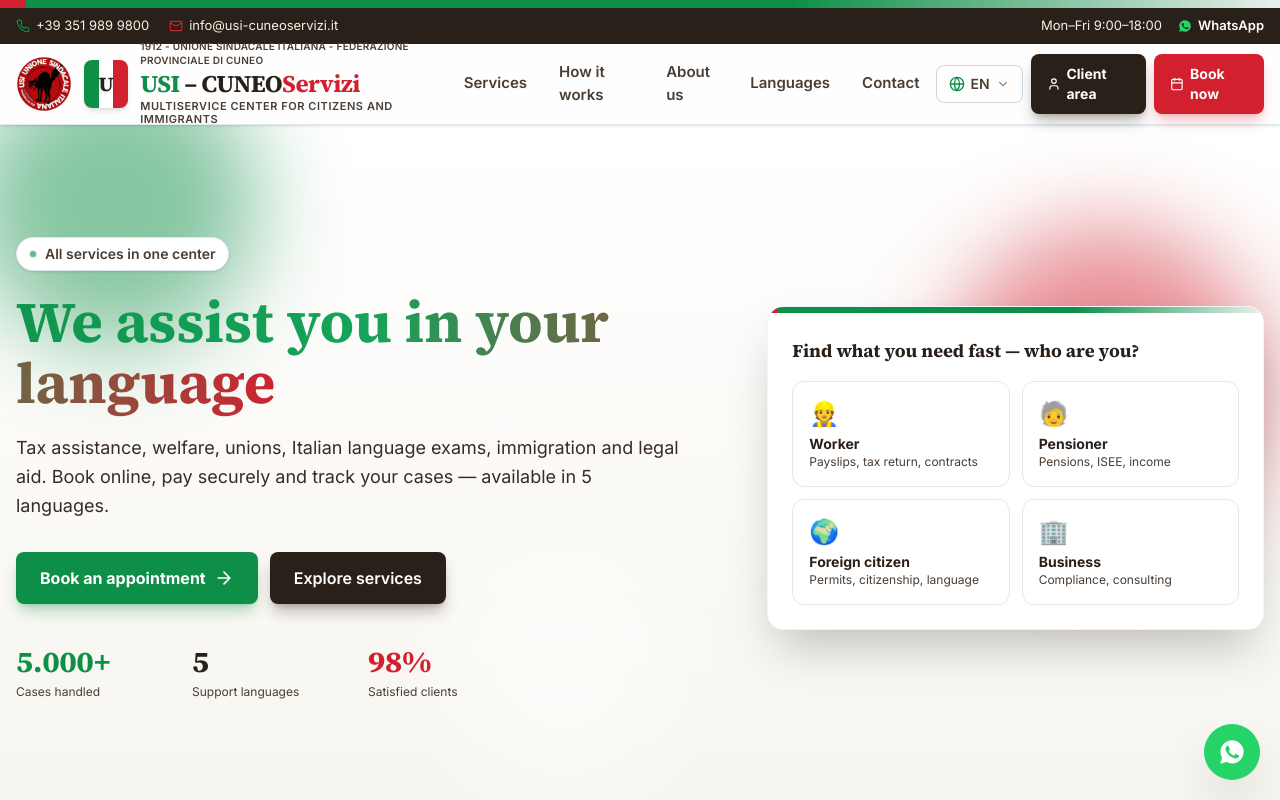
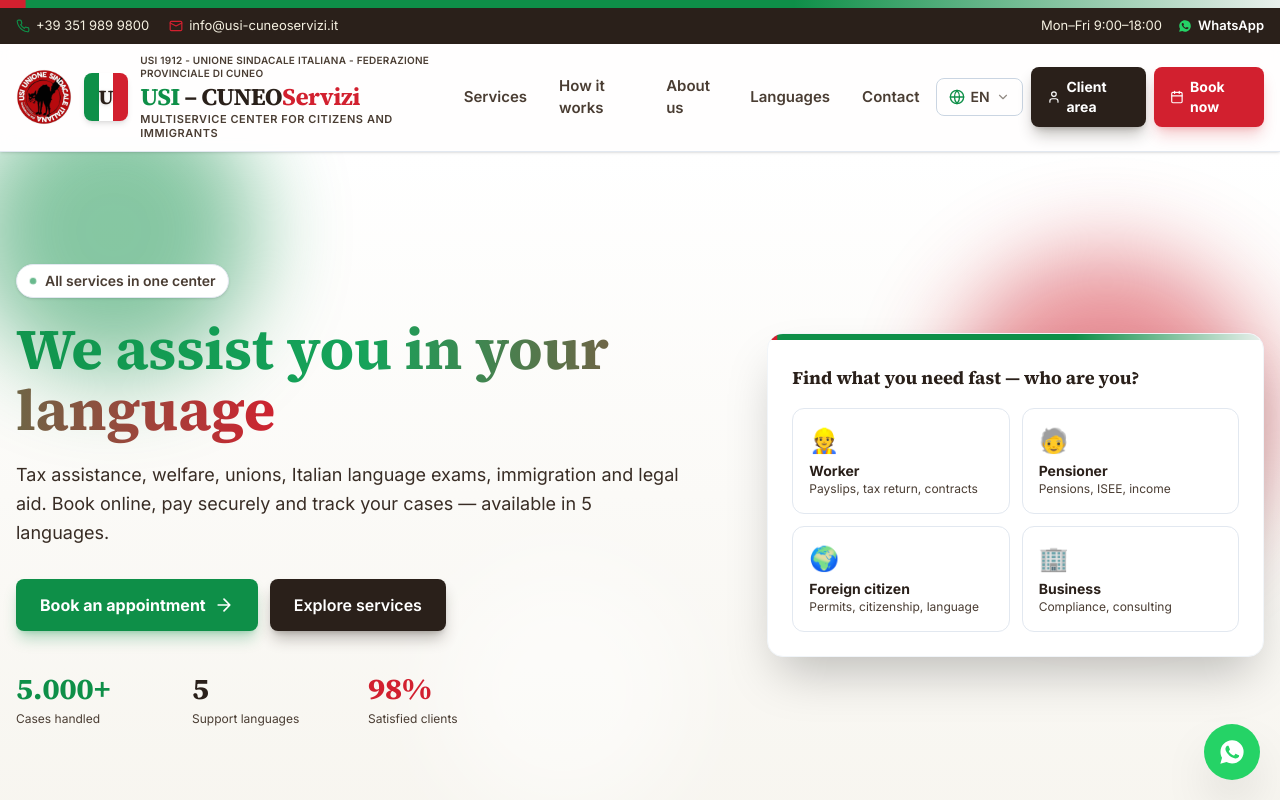
Before and after one commit to mrahmaouibcs-dotcom/usi-cuneoservizi, a Next.js app: page /en in a window 1280 px wide. Shown: the top 800 px of the page. Built offline with nearby package versions, Linux system fonts and the light colour scheme.

Commit message:
Header: aggiunto USI prima di 1912 e altezza header adattiva (no testo tagliato)

```diff
--- a/src/components/Header.tsx
+++ b/src/components/Header.tsx
@@ -17,7 +17,7 @@
 
   return (
     <header className="sticky top-0 z-50 bg-white/90 backdrop-blur border-b border-slate-200 shadow-sm">
-      <div className="max-w-7xl mx-auto px-4 h-20 flex items-center justify-between gap-4">
+      <div className="max-w-7xl mx-auto px-4 min-h-20 py-2.5 flex items-center justify-between gap-4">
         <Link href={`/${lang}`} className="flex items-center gap-3">
           {/* eslint-disable-next-line @next/next/no-img-element */}
           <img
--- a/src/lib/site.ts
+++ b/src/lib/site.ts
@@ -1,7 +1,7 @@
 /** Dati reali dell'attività — modificabili in un solo punto */
 export const site = {
   name: "USI – CUNEOServizi",
-  legalName: "1912 - Unione Sindacale Italiana - Federazione Provinciale di Cuneo",
+  legalName: "USI 1912 - Unione Sindacale Italiana - Federazione Provinciale di Cuneo",
   phone: "+39 351 989 9800",
   phoneHref: "tel:+393519899800",
   whatsapp: "+39 327 389 4609",
```
